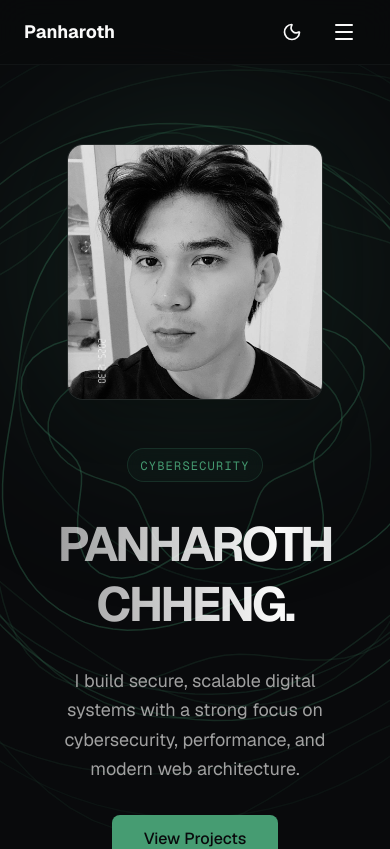
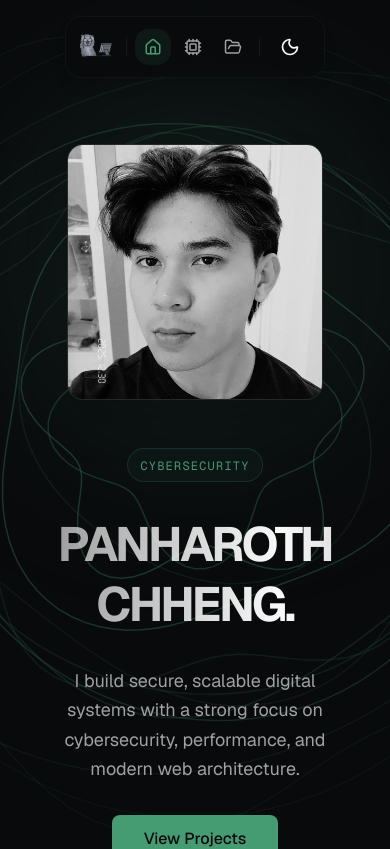
Before and after one commit to Panharoth06/portfolio, a Next.js app: page / in a window 390 px wide. Shown: the top 849 px of the page. Built offline with nearby package versions, Linux system fonts and the light colour scheme.

Commit message:
improve navbar and scroll on mobile screen

```diff
--- a/src/app/page.tsx
+++ b/src/app/page.tsx
@@ -99,6 +99,7 @@ export default function Home() {
                   src="/me.jpg"
                   alt="Panharoth Chheng"
                   fill
+                  sizes="(max-width: 768px) 16rem, (max-width: 1024px) 20rem, 25rem"
                   className="object-cover"
                   priority
                 />
--- a/src/components/NavigationBar.tsx
+++ b/src/components/NavigationBar.tsx
@@ -1,7 +1,8 @@
 "use client";
 
-import { useCallback, useEffect, useRef, useState } from "react";
-import { Menu, X } from "lucide-react";
+import { useCallback, useRef } from "react";
+import type { LucideIcon } from "lucide-react";
+import { Home, Cpu, FolderOpen } from "lucide-react";
 import { useScrollSpy } from "@/hooks/useScrollSpy";
 import { ThemeToggle } from "@/components/ThemeToggle";
 
@@ -9,6 +10,12 @@ interface NavLink {
     label: string;
     href: string;
 }
+
+const NAV_ICONS: Record<string, LucideIcon> = {
+    Home,
+    Skills: Cpu,
+    Projects: FolderOpen,
+};
 
 interface NavigationBarProps {
     links: NavLink[];
@@ -20,50 +27,34 @@ export function NavigationBar({ links }: NavigationBarProps) {
     const sectionIds = links.map((link) => link.href.replace("#", ""));
     const activeId = useScrollSpy(sectionIds, NAVBAR_HEIGHT);
     const scrollingRef = useRef(false);
-    const [mobileMenuOpen, setMobileMenuOpen] = useState(false);
-    const mobileMenuRef = useRef<HTMLDivElement>(null);
-    const hamburgerRef = useRef<HTMLButtonElement>(null);
 
     const handleNavClick = useCallback(
         (e: React.MouseEvent<HTMLAnchorElement>, href: string) => {
             e.preventDefault();
             const targetId = href.replace("#", "");
             const targetElement = document.getElementById(targetId);
-
             if (!targetElement) return;
 
-            // Close mobile menu if open
-            setMobileMenuOpen(false);
+            // Only use smooth scroll on larger screens
+            const isMobile = window.innerWidth < 768;
 
-            // Cancel any in-progress scroll animation
-            if (window.lenis && scrollingRef.current) {
+            if (!isMobile && window.lenis) {
+                if (scrollingRef.current) {
                     window.lenis.stop();
                     window.lenis.start();
                 }
-
                 scrollingRef.current = true;
-
-            if (window.lenis) {
                 window.lenis.scrollTo(targetElement, {
                     offset: -NAVBAR_HEIGHT,
                     duration: 0.6,
-                    onComplete: () => {
-                        scrollingRef.current = false;
-                    },
+                    onComplete: () => { scrollingRef.current = false; },
                 });
             } else {
-                // Fallback to native scrollIntoView
                 const targetPosition =
                     targetElement.getBoundingClientRect().top +
                     window.scrollY -
                     NAVBAR_HEIGHT;
-
-                window.scrollTo({
-                    top: targetPosition,
-                    behavior: "smooth",
-                });
-
-                scrollingRef.current = false;
+                window.scrollTo({ top: targetPosition, behavior: isMobile ? "auto" : "smooth" });
             }
         },
         []
@@ -72,155 +63,83 @@ export function NavigationBar({ links }: NavigationBarProps) {
     const handleHomeClick = useCallback(
         (e: React.MouseEvent<HTMLAnchorElement>) => {
             e.preventDefault();
+            const isMobile = window.innerWidth < 768;
 
-            // Close mobile menu if open
-            setMobileMenuOpen(false);
-
-            // Cancel any in-progress scroll animation
-            if (window.lenis && scrollingRef.current) {
+            if (!isMobile && window.lenis) {
+                if (scrollingRef.current) {
                     window.lenis.stop();
                     window.lenis.start();
                 }
-
                 scrollingRef.current = true;
-
-            if (window.lenis) {
                 window.lenis.scrollTo(0, {
                     duration: 0.6,
-                    onComplete: () => {
-                        scrollingRef.current = false;
-                    },
+                    onComplete: () => { scrollingRef.current = false; },
                 });
             } else {
-                window.scrollTo({ top: 0, behavior: "smooth" });
-                scrollingRef.current = false;
+                window.scrollTo({ top: 0, behavior: isMobile ? "auto" : "smooth" });
             }
         },
         []
     );
 
-    // Close mobile menu on Escape key press
-    useEffect(() => {
-        if (!mobileMenuOpen) return;
-
-        const handleKeyDown = (e: KeyboardEvent) => {
-            if (e.key === "Escape") {
-                setMobileMenuOpen(false);
-                hamburgerRef.current?.focus();
-            }
-        };
-
-        document.addEventListener("keydown", handleKeyDown);
-        return () => document.removeEventListener("keydown", handleKeyDown);
-    }, [mobileMenuOpen]);
-
-    // Close mobile menu on outside click
-    useEffect(() => {
-        if (!mobileMenuOpen) return;
-
-        const handleClickOutside = (e: MouseEvent) => {
-            const target = e.target as Node;
-            if (
-                mobileMenuRef.current &&
-                !mobileMenuRef.current.contains(target) &&
-                hamburgerRef.current &&
-                !hamburgerRef.current.contains(target)
-            ) {
-                setMobileMenuOpen(false);
-            }
-        };
-
-        document.addEventListener("mousedown", handleClickOutside);
-        return () => document.removeEventListener("mousedown", handleClickOutside);
-    }, [mobileMenuOpen]);
-
     return (
         <nav
             aria-label="Main navigation"
-            className="fixed top-0 left-0 right-0 z-50 backdrop-blur-lg bg-background/80 border-b border-border/40"
+            className="fixed top-4 left-1/2 -translate-x-1/2 z-50"
         >
-            <div className="container mx-auto px-6 h-16 flex items-center justify-between">
-                {/* Home link - left side */}
+            <div className="flex items-center gap-1 px-3 py-2 rounded-2xl backdrop-blur-lg bg-background/80 border border-border/40 shadow-lg">
+                {/* Avatar / Home link */}
                 <a
                     href="#hero"
                     onClick={handleHomeClick}
-                    className="text-lg font-bold text-foreground hover:text-primary transition-colors focus-visible:outline-none focus-visible:ring-2 focus-visible:ring-primary rounded-md"
+                    aria-label="Go to top"
+                    className="flex-shrink-0 w-9 h-9 rounded-xl overflow-hidden hover:ring-2 hover:ring-primary transition-all focus-visible:outline-none focus-visible:ring-2 focus-visible:ring-primary mr-1"
                 >
-                    Panharoth
+                    {/* eslint-disable-next-line @next/next/no-img-element */}
+                    <img
+                        src="/cat.png"
+                        alt="Panharoth"
+                        width={36}
+                        height={36}
+                        className="w-9 h-9 object-cover rounded-xl"
+                    />
                 </a>
 
-                {/* Navigation links - center (hidden on mobile, shown on md+) */}
-                <ul className="hidden md:flex items-center gap-1">
+                {/* Divider */}
+                <div className="w-px h-5 bg-border/60 mx-1" aria-hidden="true" />
+
+                {/* Nav icon links */}
                 {links.map((link) => {
                     const linkId = link.href.replace("#", "");
                     const isActive = activeId === linkId;
+                    const Icon = NAV_ICONS[link.label];
 
                     return (
-                            <li key={link.href}>
                         <a
+                            key={link.href}
                             href={link.href}
                             onClick={(e) => handleNavClick(e, link.href)}
-                                    className={`px-4 py-2 rounded-md text-sm font-medium transition-colors focus-visible:outline-none focus-visible:ring-2 focus-visible:ring-primary ${isActive
-                                        ? "text-primary"
-                                        : "text-muted-foreground hover:text-foreground"
-                                        }`}
-                                >
-                                    {link.label}
-                                </a>
-                            </li>
-                        );
-                    })}
-                </ul>
-
-                {/* Right side: Theme toggle + Hamburger (mobile) */}
-                <div className="flex items-center gap-2">
-                    <ThemeToggle />
-
-                    {/* Hamburger menu button - visible only on mobile */}
-                    <button
-                        ref={hamburgerRef}
-                        type="button"
-                        aria-expanded={mobileMenuOpen}
-                        aria-label="Toggle navigation menu"
-                        onClick={() => setMobileMenuOpen((prev) => !prev)}
-                        className="md:hidden flex items-center justify-center w-11 h-11 rounded-md text-foreground hover:text-primary transition-colors focus-visible:outline-none focus-visible:ring-2 focus-visible:ring-primary"
-                    >
-                        {mobileMenuOpen ? (
-                            <X className="w-6 h-6" />
-                        ) : (
-                            <Menu className="w-6 h-6" />
-                        )}
-                    </button>
-                </div>
-            </div>
-
-            {/* Mobile slide-down menu */}
-            <div
-                ref={mobileMenuRef}
-                className={`md:hidden overflow-hidden transition-[max-height] duration-300 ease-in-out ${mobileMenuOpen ? "max-h-64" : "max-h-0"
-                    }`}
-            >
-                <ul className="px-6 pb-4 pt-2 flex flex-col gap-1 border-t border-border/40 bg-background/80 backdrop-blur-lg">
-                    {links.map((link) => {
-                        const linkId = link.href.replace("#", "");
-                        const isActive = activeId === linkId;
-
-                        return (
-                            <li key={link.href}>
-                                <a
-                                    href={link.href}
-                                    onClick={(e) => handleNavClick(e, link.href)}
-                                    className={`block px-4 py-3 rounded-md text-sm font-medium transition-colors focus-visible:outline-none focus-visible:ring-2 focus-visible:ring-primary ${isActive
+                            title={link.label}
+                            aria-label={link.label}
+                            className={`group relative flex items-center justify-center w-9 h-9 rounded-xl transition-colors focus-visible:outline-none focus-visible:ring-2 focus-visible:ring-primary ${isActive
                                 ? "text-primary bg-primary/10"
                                 : "text-muted-foreground hover:text-foreground hover:bg-muted/50"
                                 }`}
                         >
+                            {Icon && <Icon className="w-[18px] h-[18px]" />}
+                            {/* Tooltip — desktop only */}
+                            <span className="pointer-events-none absolute top-full mt-2 left-1/2 -translate-x-1/2 whitespace-nowrap rounded-md bg-popover text-popover-foreground text-xs px-2 py-1 shadow-md opacity-0 group-hover:opacity-100 transition-opacity duration-150 hidden md:block">
                                 {link.label}
+                            </span>
                         </a>
-                            </li>
                     );
                 })}
-                </ul>
+
+                {/* Divider */}
+                <div className="w-px h-5 bg-border/60 mx-1" aria-hidden="true" />
+
+                {/* Theme toggle */}
+                <ThemeToggle />
             </div>
         </nav>
     );
--- a/src/components/ProjectExperience.tsx
+++ b/src/components/ProjectExperience.tsx
@@ -90,7 +90,7 @@ export function ProjectExperience() {
                         key={index}
                         className="group relative h-full w-full overflow-hidden rounded-xl bg-card/30 p-px border border-border/40"
                     >
-                        <div className="absolute inset-[-1000%] animate-[spin_2s_linear_infinite] bg-[conic-gradient(from_90deg_at_50%_50%,transparent_0%,var(--color-primary)_50%,transparent_100%)] opacity-0 transition-opacity duration-300 group-hover:opacity-100" />
+                        <div className="absolute inset-[-1000%] animate-[spin_2s_linear_infinite] bg-[conic-gradient(from_90deg_at_50%_50%,transparent_0%,var(--color-primary)_50%,transparent_100%)] opacity-0 transition-opacity duration-300 group-hover:opacity-60 dark:group-hover:opacity-100" />
 
                         <div className="relative z-10 h-full w-full rounded-xl bg-card/95 backdrop-blur-md p-6 transition-colors">
                             <span className="text-xs uppercase tracking-widest text-primary font-mono">
--- a/src/components/SkillsShowcase.tsx
+++ b/src/components/SkillsShowcase.tsx
@@ -44,7 +44,7 @@ export function SkillsShowcase() {
             : "grid grid-cols-2 sm:grid-cols-3 md:grid-cols-4 lg:grid-cols-5 gap-3"
 
     return (
-        <section className="w-full my-20">
+        <section className="w-full mt-20">
             {/* Header */}
             <div className="mb-12 flex flex-col items-center gap-3 text-center">
                 <div className="inline-block px-3 py-1 border border-primary/20 rounded-full bg-primary/5 backdrop-blur-sm">
--- a/src/components/SmoothScroll.tsx
+++ b/src/components/SmoothScroll.tsx
@@ -10,6 +10,9 @@ declare global {
 
 export default function SmoothScroll() {
   useEffect(() => {
+    // Only enable smooth scroll on md+ screens (768px and above)
+    if (window.innerWidth < 768) return;
+
     const lenis = new Lenis();
     window.lenis = lenis;
 
--- a/src/components/ui/orbit-rotation.tsx
+++ b/src/components/ui/orbit-rotation.tsx
@@ -122,8 +122,8 @@ export function OrbitRotation({
                 )
                 .map((iconConfig, iconIdx) => {
                   const angle = iconIdx * angleStep
-                  const x = 50 + 50 * Math.cos(angle)
-                  const y = 50 + 50 * Math.sin(angle)
+                  const x = parseFloat((50 + 50 * Math.cos(angle)).toFixed(4))
+                  const y = parseFloat((50 + 50 * Math.sin(angle)).toFixed(4))
 
                   return (
                     <div
```
Also changed, not shown: src/components/ThemeToggle.tsx (+13 -4 lines), public/cat.png (added). Lines whose indentation alone changed are shown as unchanged.
